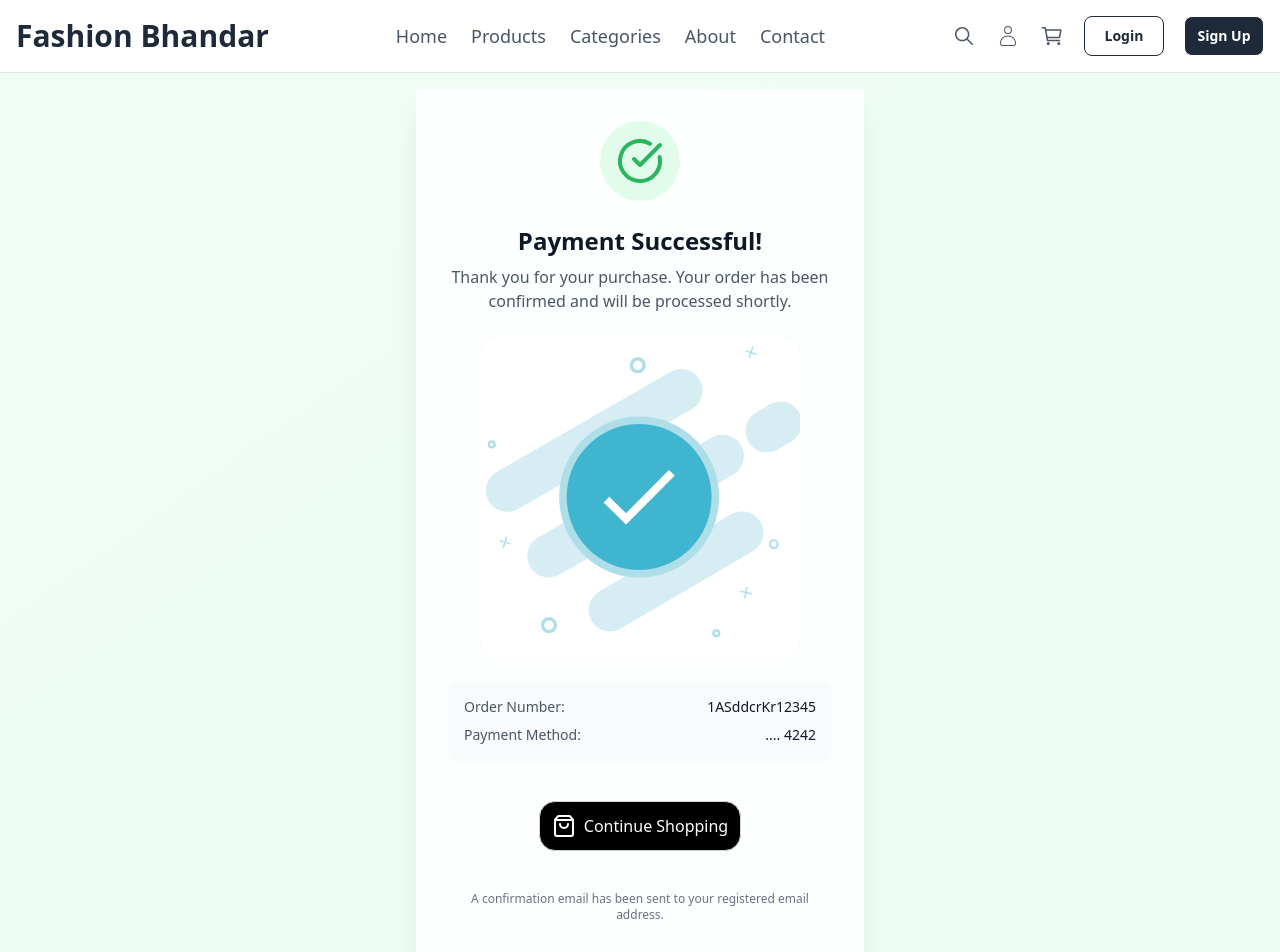
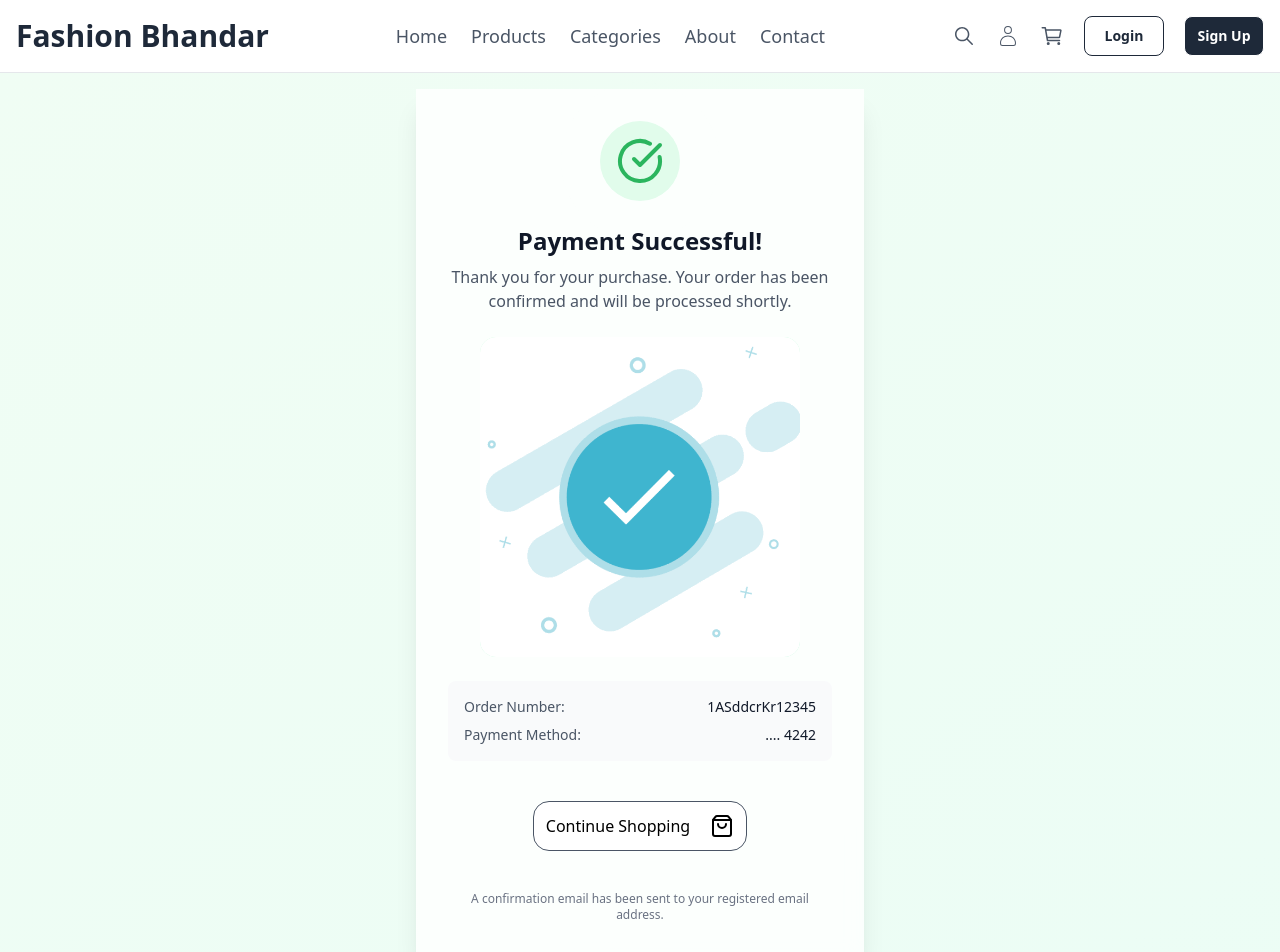
Before and after one commit to crarun9740/E-CommerceWeb, a React (Vite) app: page /success in a window 1280 px wide. Shown: the top 952 px of the page. Built offline with nearby package versions, Linux system fonts and the light colour scheme.

Commit message:
button color changed

```diff
--- a/src/Components/Success.jsx
+++ b/src/Components/Success.jsx
@@ -1,6 +1,5 @@
 import { Link } from "react-router-dom";
 import { CheckCircle, ShoppingBag } from "lucide-react";
-import Product from "../Components/Product";
 import {
   Accecories,
   beauty,
@@ -73,9 +72,9 @@ export default function Success() {
 
           <div className="space-y-3 pt-4 flex justify-center">
             <Link to="/products">
-              <button className="border-1 cursor-pointer flex items-center gap-2 justify-center border-gray-300 bg-black text-white p-3 rounded-2xl hover:bg-gray-700">
+              <button className="border-1 cursor-pointer flex items-center gap-5 justify-center border-gray-600 bg-white text-black p-3 rounded-2xl hover:bg-gray-100 transition active:font-semibold">
+                Continue Shopping
                 <ShoppingBag />
-                Continue Shopping
               </button>
             </Link>
           </div>
```
